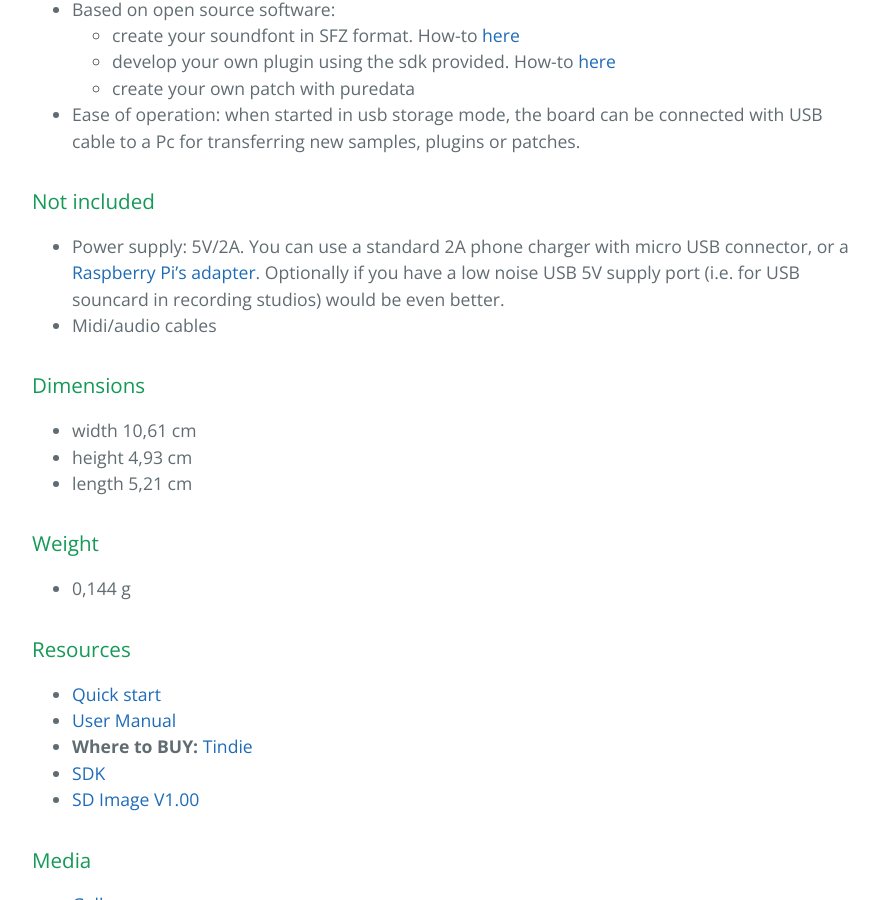
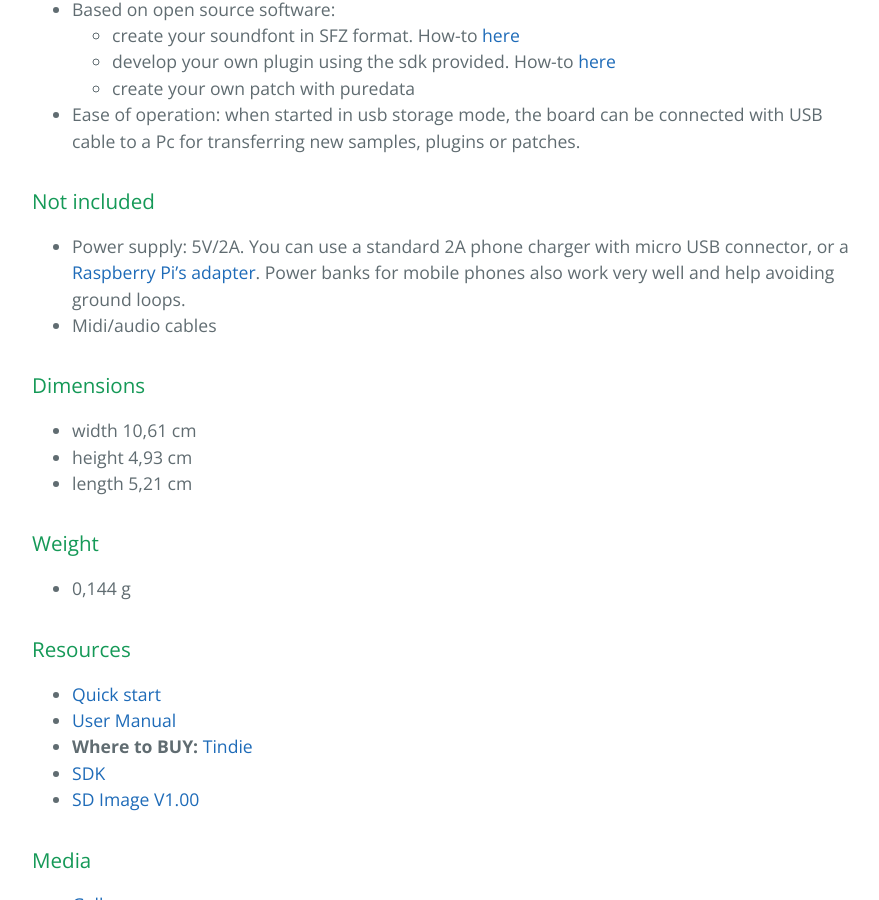
Before and after one commit to AidaDSP/AidaDSP.github.io, a Jekyll site: the page built from aida_dsp_os.md, in a window 1280 px wide and 900 px high, scrolled down 1868 px. Shown: the whole window, without its empty margins (192-1071 px from the left). Built offline with Jekyll 4.4.1, drawn with Linux system fonts in a browser that asks for light colours.

Commit message:
Updated content

```diff
--- a/aida_dsp_os.md
+++ b/aida_dsp_os.md
@@ -58,8 +58,7 @@ is installed on the board (forget antivirus popups or security ads or advertisem
 
 ### Not included
 
-- Power supply: 5V/2A. You can use a standard 2A phone charger with micro USB connector, or a [Raspberry Pi's adapter](https://www.amazon.it/Aukru-Alimentatore-Raspberry-modello-Modello/dp/B01566WOAG/ref=sr_1_8?__mk_it_IT=%C3%85M%C3%85%C5%BD%C3%95%C3%91&keywords=raspberry+pi+supply&qid=1569943965&s=gateway&sr=8-8). Optionally if you
-have a low noise USB 5V supply port (i.e. for USB souncard in recording studios) would be even better.
+- Power supply: 5V/2A. You can use a standard 2A phone charger with micro USB connector, or a [Raspberry Pi's adapter](https://www.amazon.it/Aukru-Alimentatore-Raspberry-modello-Modello/dp/B01566WOAG/ref=sr_1_8?__mk_it_IT=%C3%85M%C3%85%C5%BD%C3%95%C3%91&keywords=raspberry+pi+supply&qid=1569943965&s=gateway&sr=8-8). Power banks for mobile phones also work very well and help avoiding ground loops.
 - Midi/audio cables
 
 ### Dimensions
```
